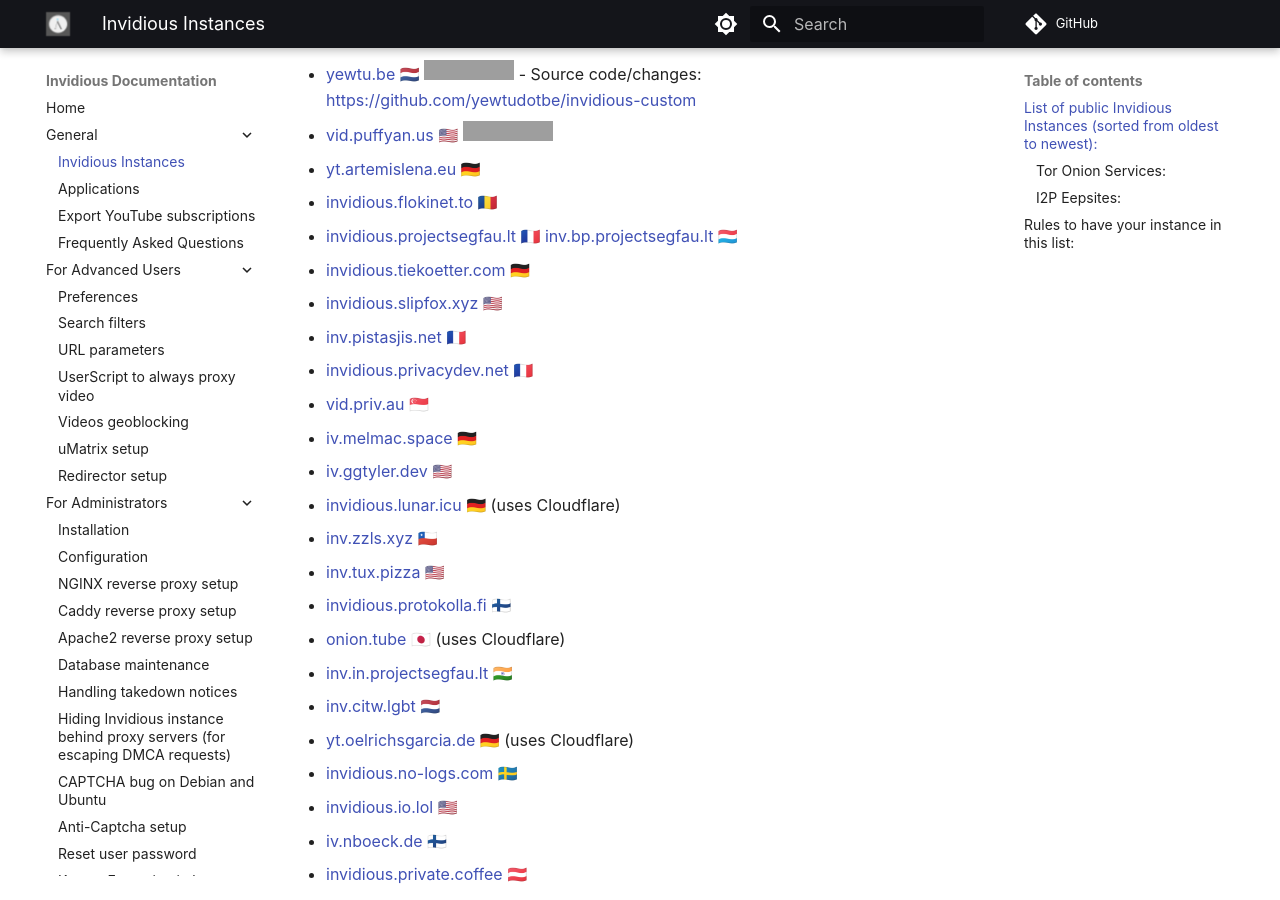
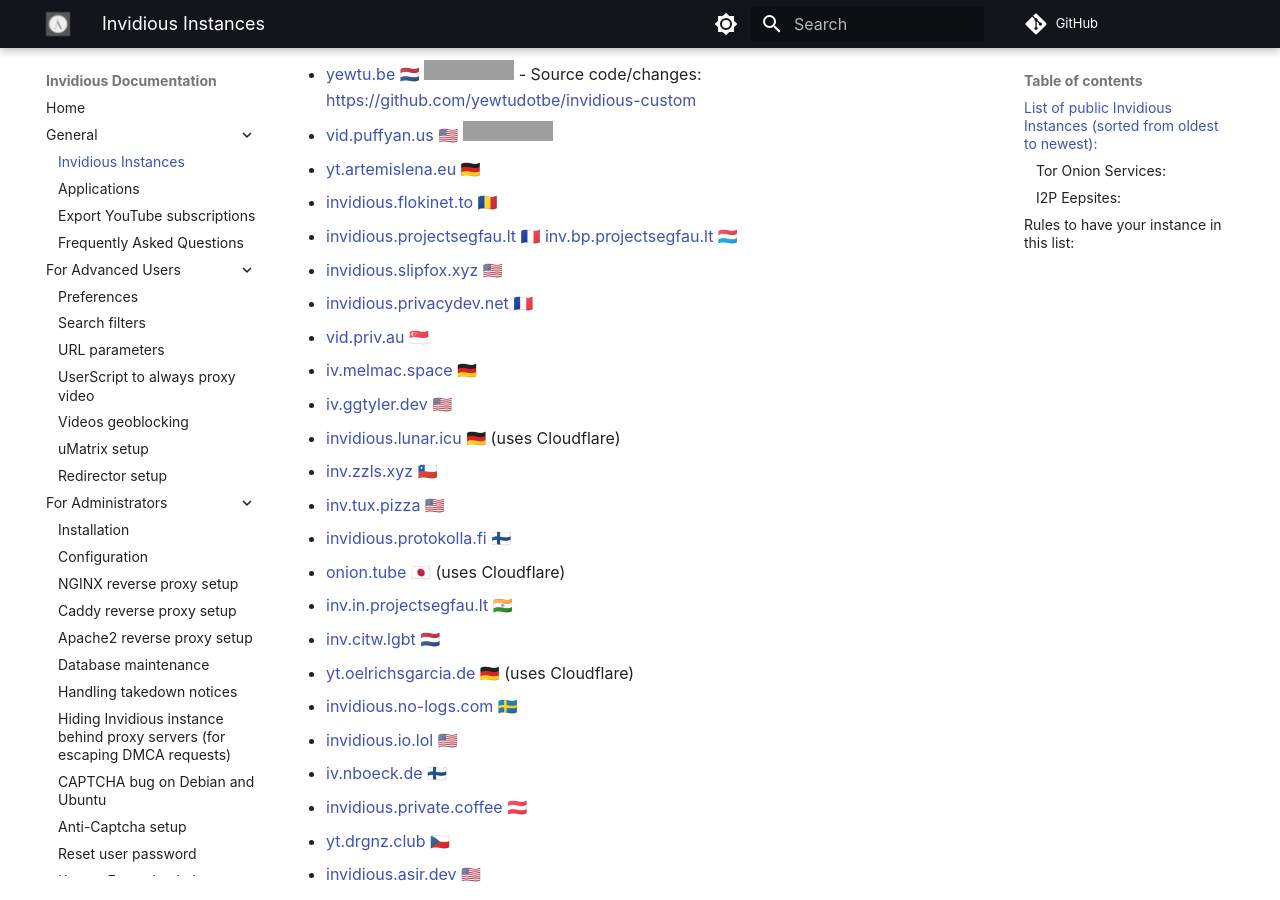
Before and after one commit to iv-org/documentation, an MkDocs documentation site: the page built from docs/instances.md, in a window 1280 px wide and 900 px high, scrolled down 388 px. Built offline with MkDocs 1.6.1 and Material for MkDocs 9.7.7, drawn with Linux system fonts in a browser that asks for light colours; comment, search, counter and statistics services are not loaded; grey boxes are pictures that could not be loaded.

Commit message:
remove dead instances

```diff
--- a/docs/instances.md
+++ b/docs/instances.md
@@ -18,11 +18,7 @@
 
 * [invidious.projectsegfau.lt](https://invidious.projectsegfau.lt) 🇫🇷 [inv.bp.projectsegfau.lt](https://inv.bp.projectsegfau.lt) 🇱🇺
 
-* [invidious.tiekoetter.com](https://invidious.tiekoetter.com) 🇩🇪
-
 * [invidious.slipfox.xyz](https://invidious.slipfox.xyz) 🇺🇸
-
-* [inv.pistasjis.net](https://inv.pistasjis.net) 🇫🇷
 
 * [invidious.privacydev.net](https://invidious.privacydev.net) 🇫🇷
 
```
